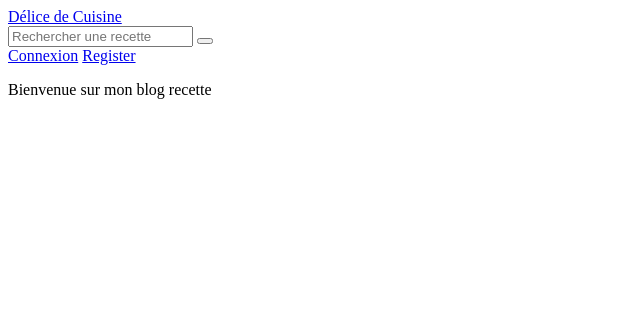
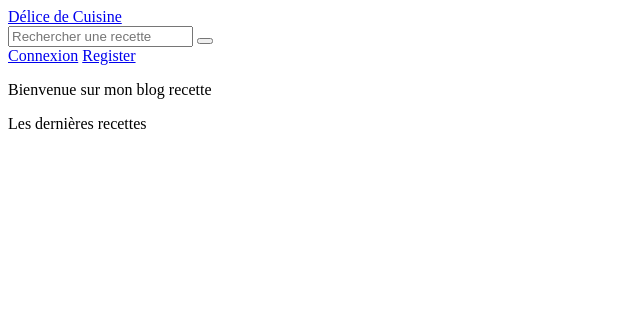
Before and after one commit to RomeoFroger49/DeliceDeCuisine, a Symfony app: template templates/home/index.html.twig in a window 1280 px wide. Shown: the top 325 px of the page, without its empty margins (0-640 px from the left). Run offline with Twig, Linux system fonts and the light colour scheme; the template is opened without the code that fills it, so the values that code supplies are empty; some libraries are stand-ins or nearby versions.

Commit message:
Modify on Index page

```diff
--- a/templates/home/index.html.twig
+++ b/templates/home/index.html.twig
@@ -29,13 +29,15 @@
             </div>
         </header>
 
-        <main class="h-full">
-            <section class="relative h-1/4 flex align-middle">
+        <main class="relative h-full">
+            <section class=" h-1/4 flex align-middle">
                 <p class="m-auto text-3xl text-green-700">Bienvenue sur mon blog recette {{ user }}</p>
             </section>
 
-            <section>
-
+            <section class="h-2/4 ">
+                <div class="container h-full">
+                    <p class="text-2xl text-green-700">Les dernières recettes</p>
+                </div>
             </section>
         </main>
     </body>
```
